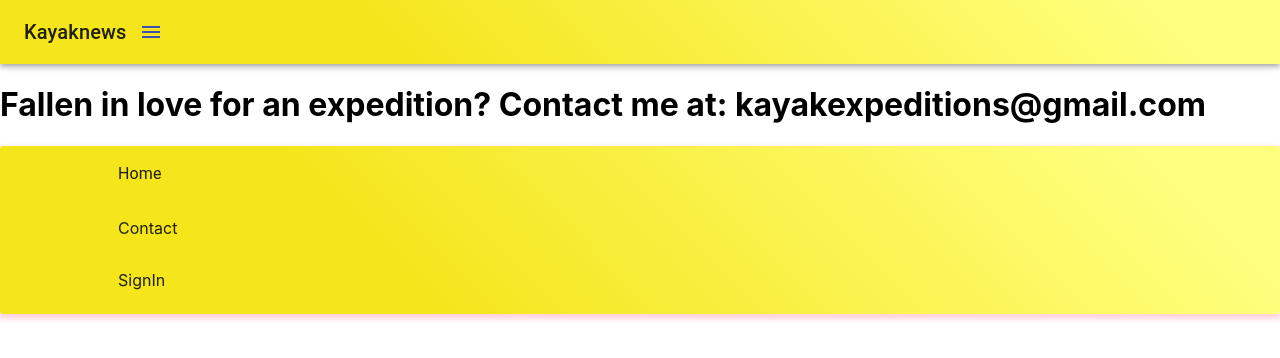
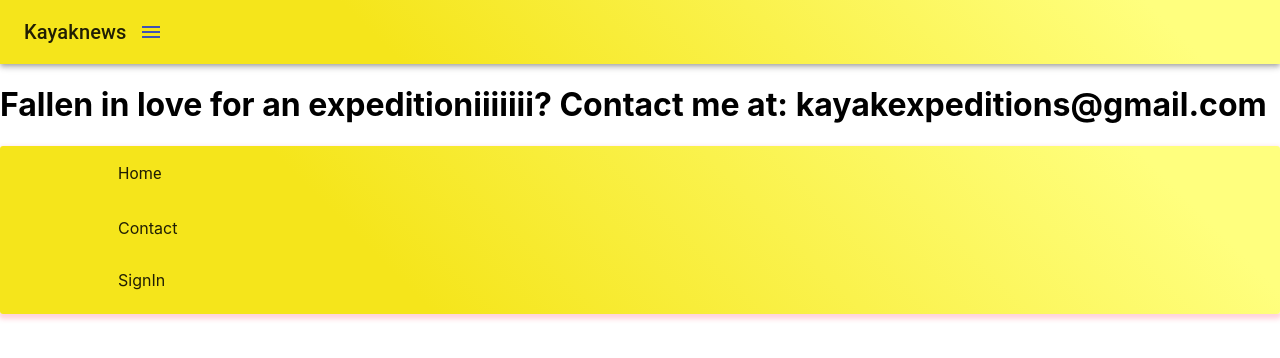
Before and after one commit to devarie/kayakka, a React (Create React App) app: page /contact in a window 1280 px wide. Shown: the top 358 px of the page. Built offline with nearby package versions, Linux system fonts and the light colour scheme.

Commit message:
did i add iiiiiiinu wel?

```diff
--- a/src/Contact.js
+++ b/src/Contact.js
@@ -1,7 +1,7 @@
 import React from "react";
 
 const Contact = () => {
-  return <h1>Fallen in love for an expedition?
+  return <h1>Fallen in love for an expeditioniiiiiii?
   Contact me at: kayakexpeditions@gmail.com</h1>
 
 };
```
